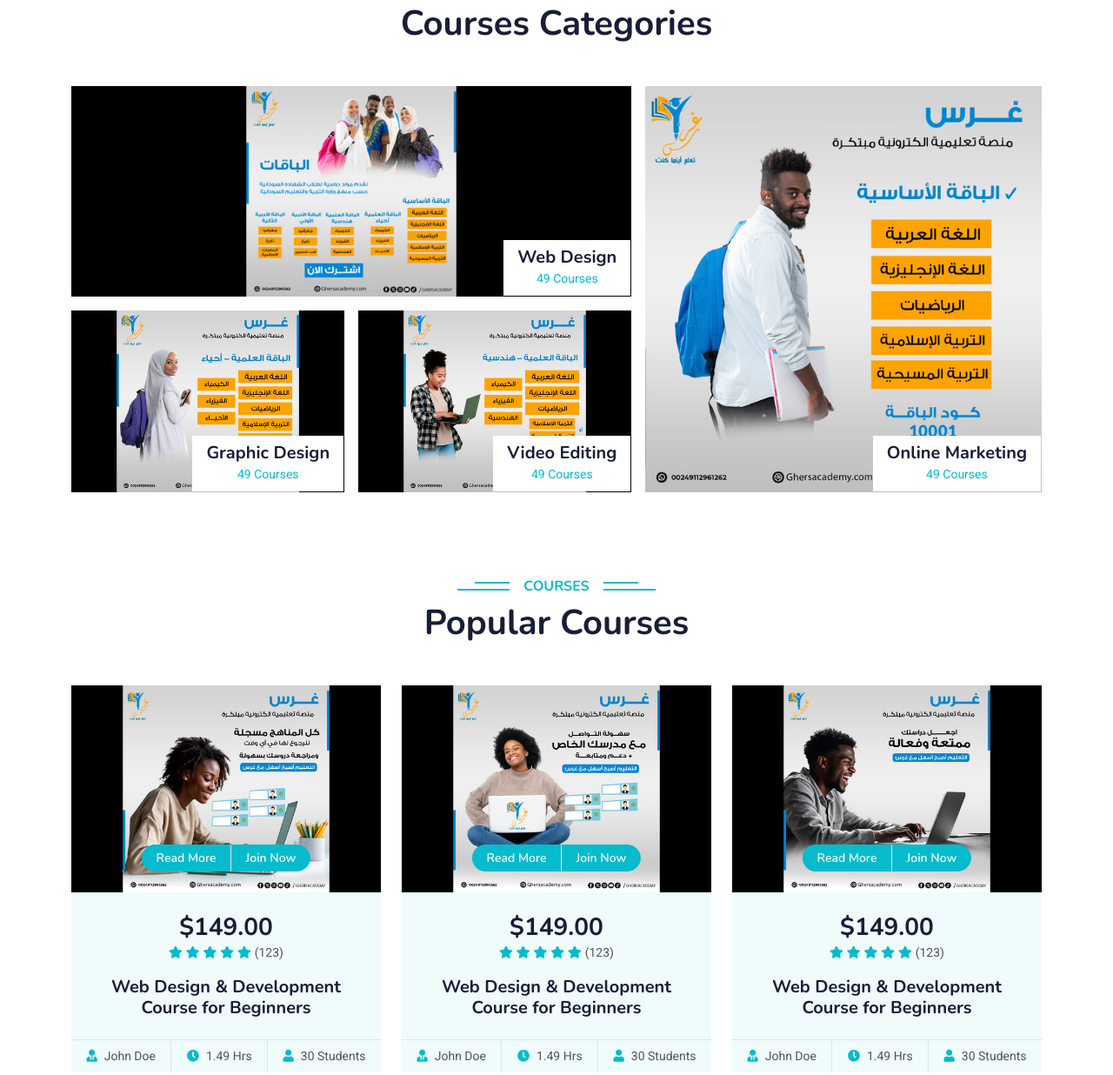
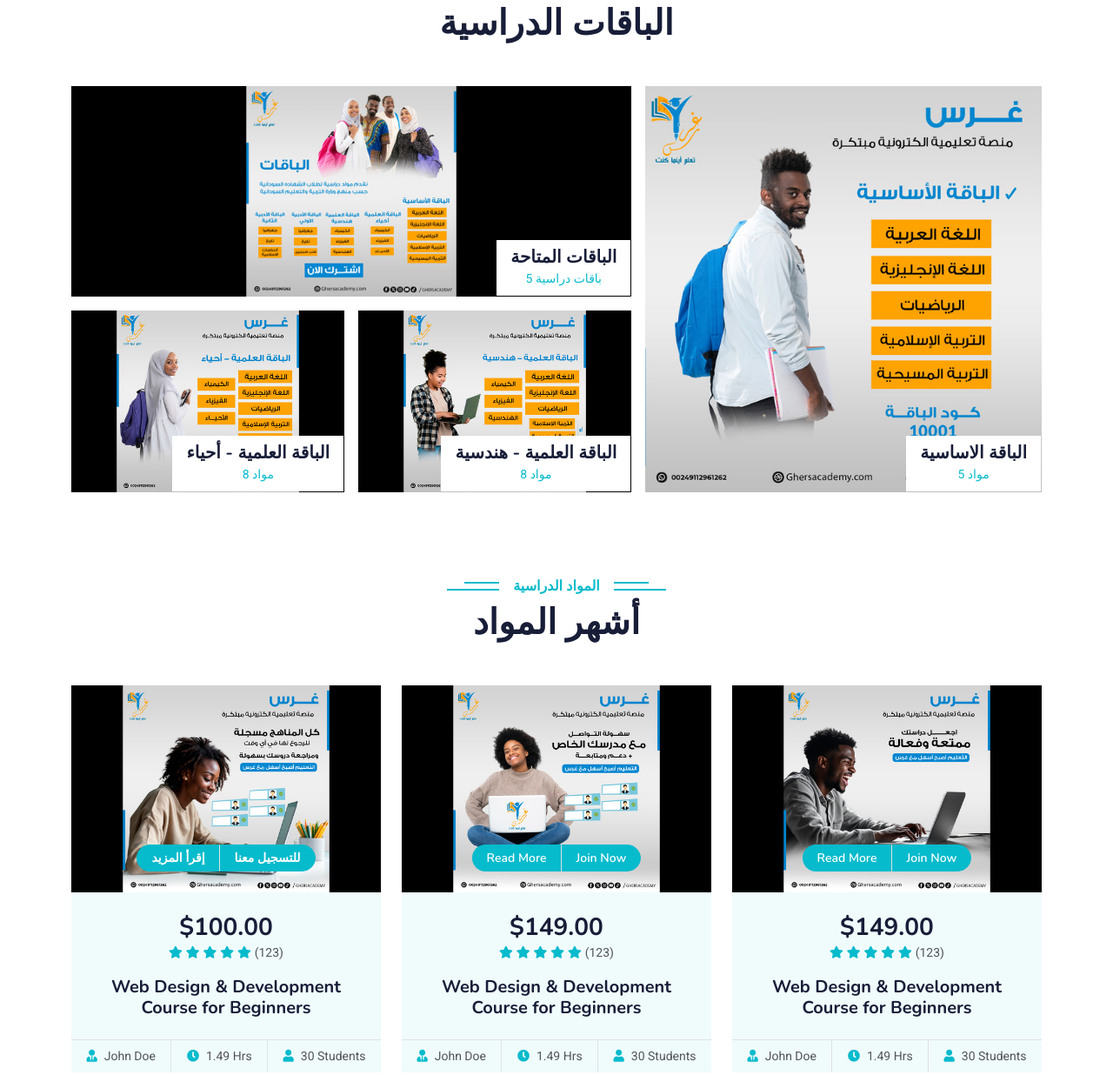
Before and after one commit to neel999/ghers, a plain HTML site: page index.html in a window 1280 px wide. Shown: the part 1870-3106 px from the top of the page at 87% size. Drawn offline with nearby package versions, Linux system fonts and the light colour scheme.

Commit message:
Update index.html

```diff
--- a/index.html
+++ b/index.html
@@ -207,7 +207,7 @@
         <div class="container">
             <div class="text-center wow fadeInUp" data-wow-delay="0.1s">
                 <h6 class="section-title bg-white text-center text-primary px-3">Categories</h6>
-                <h1 class="mb-5">Courses Categories</h1>
+                <h1 class="mb-5">الباقات الدراسية</h1>
             </div>
             <div class="row g-3">
                 <div class="col-lg-7 col-md-6">
@@ -216,8 +216,8 @@
                             <a class="position-relative d-block overflow-hidden" href="">
                                 <img class="img-fluid" src="img/cat-1.jpg" alt="">
                                 <div class="bg-white text-center position-absolute bottom-0 end-0 py-2 px-3" style="margin: 1px;">
-                                    <h5 class="m-0">Web Design</h5>
-                                    <small class="text-primary">49 Courses</small>
+                                    <h5 class="m-0">الباقات المتاحة</h5>
+                                    <small class="text-primary">5 باقات دراسية</small>
                                 </div>
                             </a>
                         </div>
@@ -225,8 +225,8 @@
                             <a class="position-relative d-block overflow-hidden" href="">
                                 <img class="img-fluid" src="img/cat-2.jpg" alt="">
                                 <div class="bg-white text-center position-absolute bottom-0 end-0 py-2 px-3" style="margin: 1px;">
-                                    <h5 class="m-0">Graphic Design</h5>
-                                    <small class="text-primary">49 Courses</small>
+                                    <h5 class="m-0">الباقة العلمية - أحياء</h5>
+                                    <small class="text-primary">8 مواد</small>
                                 </div>
                             </a>
                         </div>
@@ -234,8 +234,8 @@
                             <a class="position-relative d-block overflow-hidden" href="">
                                 <img class="img-fluid" src="img/cat-3.jpg" alt="">
                                 <div class="bg-white text-center position-absolute bottom-0 end-0 py-2 px-3" style="margin: 1px;">
-                                    <h5 class="m-0">Video Editing</h5>
-                                    <small class="text-primary">49 Courses</small>
+                                    <h5 class="m-0">الباقة العلمية - هندسية</h5>
+                                    <small class="text-primary">8 مواد</small>
                                 </div>
                             </a>
                         </div>
@@ -245,8 +245,8 @@
                     <a class="position-relative d-block h-100 overflow-hidden" href="">
                         <img class="img-fluid position-absolute w-100 h-100" src="img/cat-4.jpg" alt="" style="object-fit: cover;">
                         <div class="bg-white text-center position-absolute bottom-0 end-0 py-2 px-3" style="margin:  1px;">
-                            <h5 class="m-0">Online Marketing</h5>
-                            <small class="text-primary">49 Courses</small>
+                            <h5 class="m-0">الباقة الاساسية</h5>
+                            <small class="text-primary">5 مواد</small>
                         </div>
                     </a>
                 </div>
@@ -260,8 +260,8 @@
     <div class="container-xxl py-5">
         <div class="container">
             <div class="text-center wow fadeInUp" data-wow-delay="0.1s">
-                <h6 class="section-title bg-white text-center text-primary px-3">Courses</h6>
-                <h1 class="mb-5">Popular Courses</h1>
+                <h6 class="section-title bg-white text-center text-primary px-3">المواد الدراسية</h6>
+                <h1 class="mb-5">أشهر المواد</h1>
             </div>
             <div class="row g-4 justify-content-center">
                 <div class="col-lg-4 col-md-6 wow fadeInUp" data-wow-delay="0.1s">
@@ -269,12 +269,12 @@
                         <div class="position-relative overflow-hidden">
                             <img class="img-fluid" src="img/course-1.jpg" alt="">
                             <div class="w-100 d-flex justify-content-center position-absolute bottom-0 start-0 mb-4">
-                                <a href="#" class="flex-shrink-0 btn btn-sm btn-primary px-3 border-end" style="border-radius: 30px 0 0 30px;">Read More</a>
-                                <a href="#" class="flex-shrink-0 btn btn-sm btn-primary px-3" style="border-radius: 0 30px 30px 0;">Join Now</a>
+                                <a href="#" class="flex-shrink-0 btn btn-sm btn-primary px-3 border-end" style="border-radius: 30px 0 0 30px;">إقرأ المزيد</a>
+                                <a href="#" class="flex-shrink-0 btn btn-sm btn-primary px-3" style="border-radius: 0 30px 30px 0;">للتسجيل معنا</a>
                             </div>
                         </div>
                         <div class="text-center p-4 pb-0">
-                            <h3 class="mb-0">$149.00</h3>
+                            <h3 class="mb-0">$100.00</h3>
                             <div class="mb-3">
                                 <small class="fa fa-star text-primary"></small>
                                 <small class="fa fa-star text-primary"></small>
```
